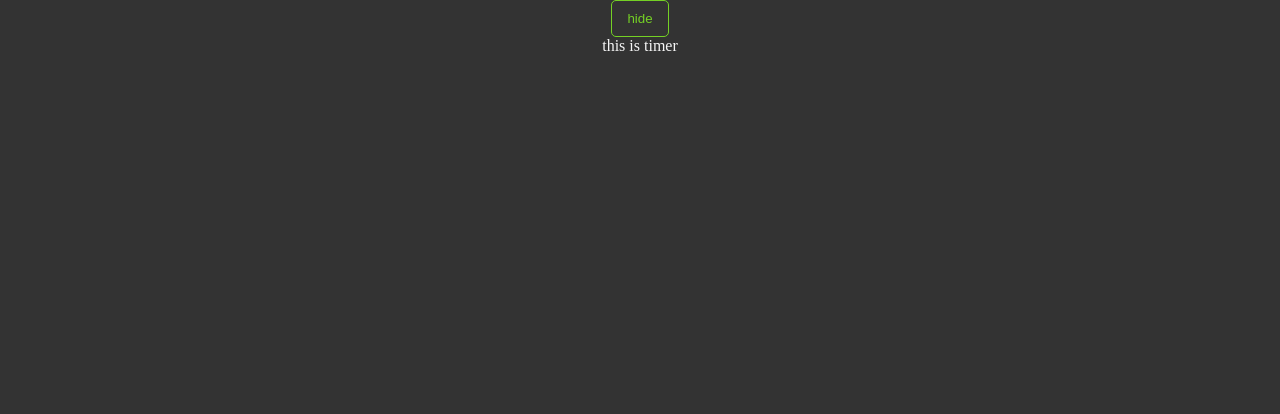
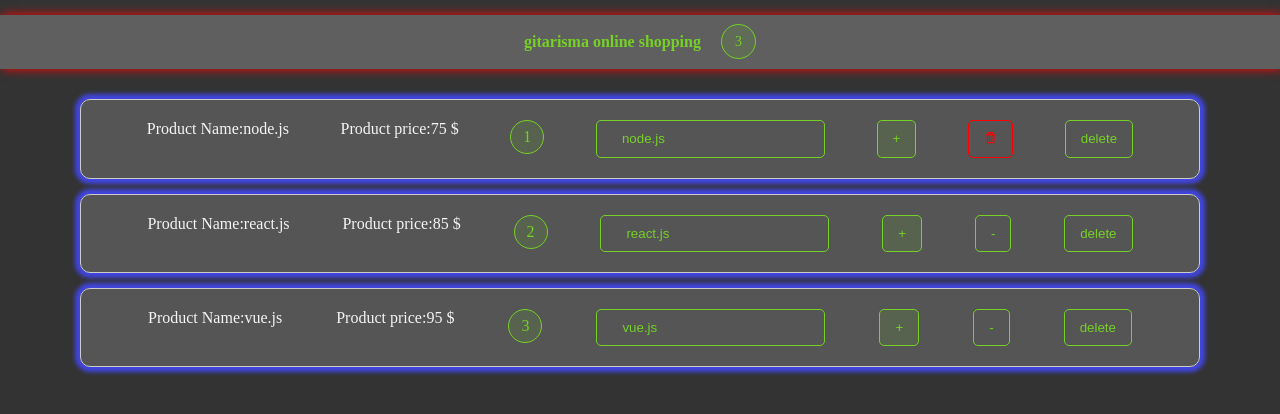
Before and after one commit to salarGholami/first-react-app, a React (Create React App) app: page / in a window 1280 px wide. Shown: the top 414 px of the page. Built offline with nearby package versions, Linux system fonts and the light colour scheme.

Commit message:
one example form HOC

```diff
--- a/src/App.js
+++ b/src/App.js
@@ -1,10 +1,11 @@
 import React, { Component } from "react";
 import "./App.css";
-// import ProductList from "./comppnent/productList/ProductList";
-// import NavBar from "./comppnent/NavBar/NavBar";
+import ProductList from "./comppnent/productList/ProductList";
+import NavBar from "./comppnent/NavBar/NavBar";
 // import ClassCounter from "./comppnent/ClassCounter";
 // import FunctionalCounter from "./comppnent/FunctionalCounter";
-import FunctionalTimer from "./comppnent/FuctionalTimer";
+// import FunctionalTimer from "./comppnent/FuctionalTimer";
+import Wrapper from "./comppnent/hoc/Wrapper";
 // import ClassTimer from "./comppnent/ClassTimer";
 
 class app extends Component {
@@ -76,16 +77,10 @@ class app extends Component {
   }
 
   render() {
+  console.log(this.props)
     return (
-      <div className="container">
-        <button onClick={() => this.setState({ isShow: !this.state.isShow })}>
-          {this.state.isShow ? "hide" : "show"}
-        </button>
-        {/* {this.state.isShow && <ClassTimer />} */}
-        {this.state.isShow && <FunctionalTimer />}
-        {/* <FunctionalCounter /> */}
-        {/* <ClassCounter/> */}
-        {/* <NavBar
+      <>
+        <NavBar
           totalItem={this.state.products.filter((p) => p.quantity > 0).length}
         />
         <ProductList
@@ -94,10 +89,10 @@ class app extends Component {
           onIncrement={this.incrementHandler}
           onDecremnt={this.decrementHandler}
           onChange={this.changeHandler}
-        /> */}
-      </div>
+        />
+      </>
     );
   }
 }
 
-export default app;
+export default Wrapper(app,"container");
--- a/src/comppnent/FuctionalTimer.jsx
+++ b/src/comppnent/FuctionalTimer.jsx
@@ -12,7 +12,7 @@ const FunctionalTimer = () => {
     return () => {
       clearInterval(interval);
     };
-  }, []);
+  });
 
   return <div>this is timer</div>;
 };
--- /dev/null
+++ b/src/comppnent/hoc/Wrapper.js
@@ -0,0 +1,11 @@
+const Wrapper = (WrappedComponent, className) => {
+  return (props) => {
+    return (
+      <div className={className}>
+        <WrappedComponent {...props}/>
+      </div>
+    );
+  };
+};
+
+export default Wrapper;
--- a/src/index.js
+++ b/src/index.js
@@ -4,4 +4,4 @@ import App from "./App.js";
 
 const container = document.getElementById("root");
 const root = createRoot(container); // createRoot(container!) if you use TypeScript
-root.render(<App />);
+root.render(<App name="salar" />);
```
